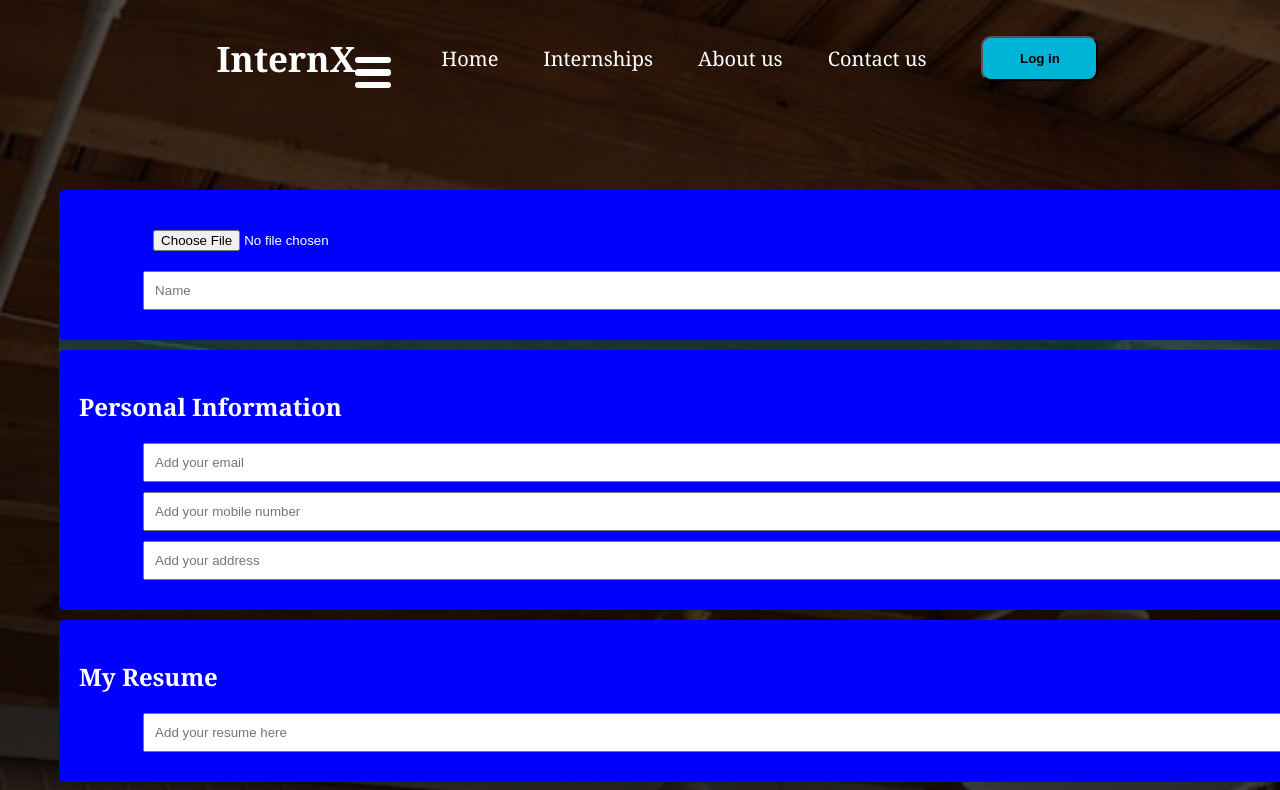
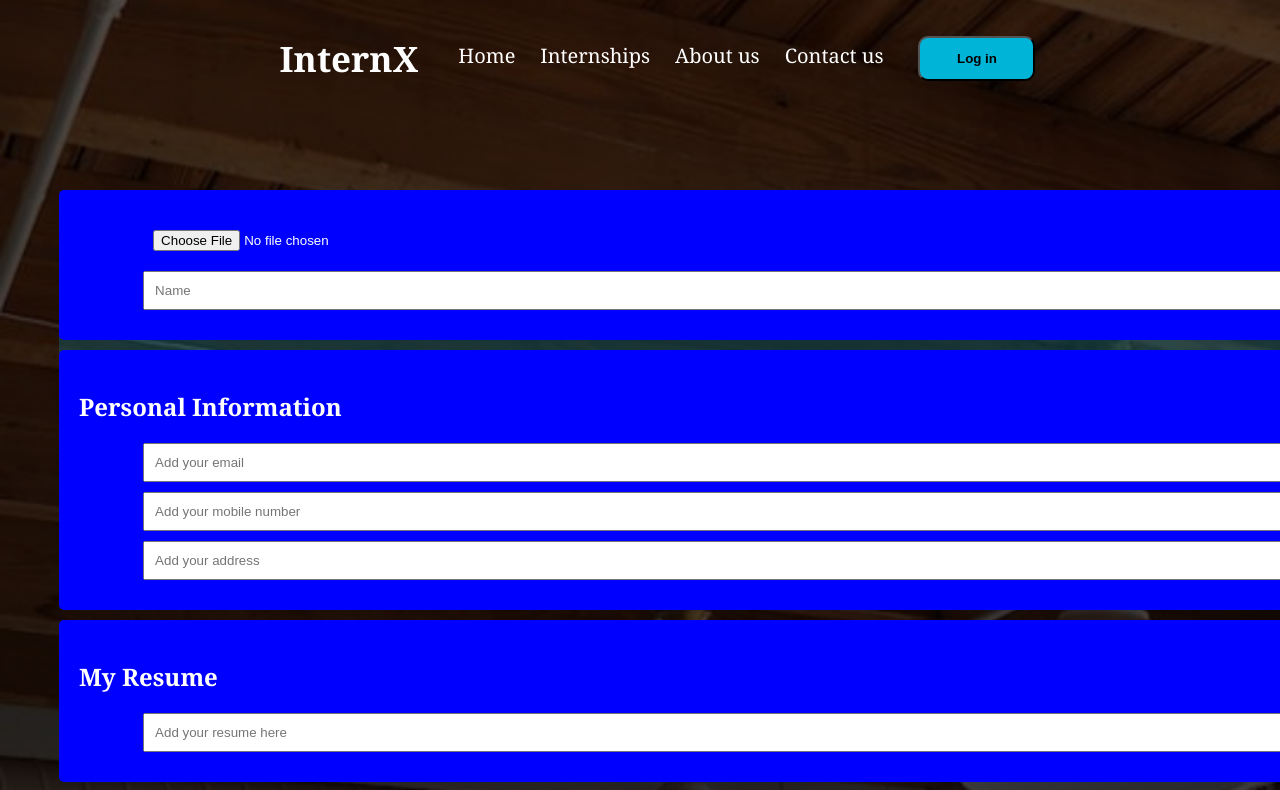
Before and after one commit to KushaRa/InternX_Front, a React (Create React App) app in the folder skillsync/: page /profile in a window 1280 px wide. Shown: the top 790 px of the page. Built offline with nearby package versions, Linux system fonts and the light colour scheme; no server answers.

Commit message:
update navbar

```diff
--- a/skillsync/src/components/NavBar/Lognavbar.css
+++ b/skillsync/src/components/NavBar/Lognavbar.css
@@ -68,7 +68,7 @@
 
 
  .menu{
-  display: flex;
+  display: none;
   position:none;
   margin-top: 28px;
   margin-right: 10px;
@@ -92,6 +92,8 @@
   {
     .menu{
       display:flex;
+      align-items: flex-end;
+
      }
      .navBar{
       flex-direction: coloumn;
@@ -103,6 +105,9 @@
       flex-direction: column;
       width:100%;
       margin-bottom: 0.25rem;
+  }
+    .navUl ul.open{
+      display: flex;
     }
 
   }
@@ -127,4 +132,8 @@
     flex-direction: column;
     width:100%;
     margin-bottom: 0.25rem;
-}}
+}
+  .navUl ul.open{
+    display: flex;
+  }
+}
--- a/skillsync/src/components/NavBar/Lognavbar.jsx
+++ b/skillsync/src/components/NavBar/Lognavbar.jsx
@@ -1,21 +1,27 @@
-import React from "react";
+import React, {useState} from "react";
 import "./Lognavbar.css";
 import { Link } from "react-router-dom";
 
 export default function Lnavbar() {
-  return (
+  const[menuOpen, setMenu] =useState(false);
+
+ return (
+
     <>
       <nav className="navBar">
         <div className="navDiv">
           <div className="logo1">
             <Link to='/'>InternX</Link>
           </div>
-          <div className="menu">
+          <div className="menu"
+          onClick={()=>setMenu(menuOpen)          }>
             <span></span>
             <span></span>
             <span></span>
           </div>
-          <ul className="navUl">
+          <div className ="navUl">
+          <ul className={menuOpen ? "open": ""}>
+
             <li>
               <Link to="/card">Home</Link>
             </li>
@@ -32,6 +38,7 @@ export default function Lnavbar() {
               <button className="Nbutton">Log in</button>
             </Link>
           </ul>
+          </div>
         </div>
       </nav>
     </>
```
Lines whose indentation alone changed are shown as unchanged.
